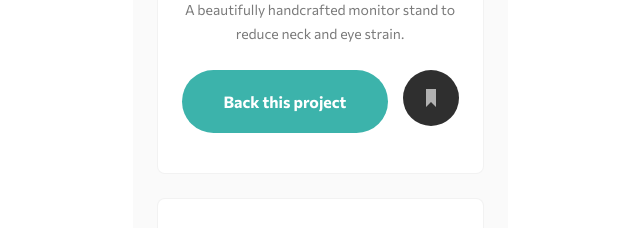
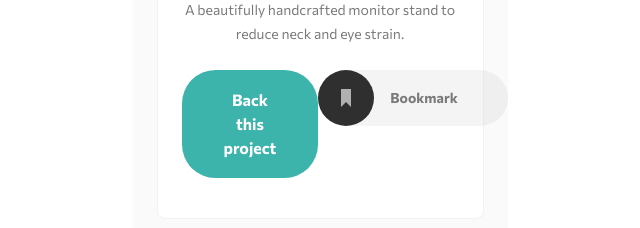
Before and after one commit to anetakasprzak/FM-crowdfunding-product-page-main-react, a React (Vite) app: page / in a window 1280 px wide. Shown: the part 365-593 px from the top of the page, without its empty margins (320-960 px from the left). Built offline with nearby package versions, Linux system fonts and the light colour scheme.

Commit message:
update bookmark structure and style

```diff
--- a/src/App.jsx
+++ b/src/App.jsx
@@ -25,7 +25,7 @@ const data = [
 ];
 
 export default function App() {
-  const [isBookmarked, setIsBookmarked] = useState(false);
+  const [isChecked, setIsChecked] = useState(false);
 
   return (
     <div className="wrapper">
@@ -52,15 +52,27 @@ export default function App() {
           </p>
           <div className="btns__box">
             <button className="btn btn__main">Back this project</button>
-            <div className="bookmark" onClick={() => setIsBookmarked(true)}>
-              <button className="btn__bookmark">
-                <img
-                  src="../public/images/icon-bookmark.svg"
-                  alt="bookmark icon"
-                  className="bookmark--icon"
+            <div className="checkbox-wrapper">
+              <label>
+                <input
+                  type="checkbox"
+                  checked={isChecked}
+                  onChange={() => setIsChecked((prev) => !prev)}
                 />
-              </button>
-              <span>{isBookmarked ? "Bookmarked" : "Bookmark"}</span>
+                <div className="label-container">
+                  <svg
+                    width="56"
+                    height="56"
+                    xmlns="http://www.w3.org/2000/svg"
+                  >
+                    <g fill="none" fillRule="evenodd">
+                      <circle cx="28" cy="28" r="28" />
+                      <path d="M23 19v18l5-5.058L33 37V19z" />
+                    </g>
+                  </svg>
+                  <p>{isChecked ? "Bookmarked" : "Bookmark"}</p>
+                </div>
+              </label>
             </div>
           </div>
         </div>
--- a/src/index.css
+++ b/src/index.css
@@ -116,15 +116,68 @@ video {
   padding: 1.8rem 4.2rem;
 }
 
-.bookmark span {
+.checkbox-wrapper {
+  transition: all 0.2s;
+}
+
+.checkbox-wrapper input[type="checkbox"] {
   display: none;
 }
 
-.btn__bookmark {
+.checkbox-wrapper label {
+  cursor: pointer;
+  display: inline-block;
+  width: 19rem;
+  height: 5.6rem;
+  background-color: rgba(47, 47, 47, 0.05);
+  border-radius: 33.5px;
+  display: flex;
+  align-items: center;
+  font-weight: 700;
+}
+
+.checkbox-wrapper label:hover {
+  color: #7a7a7a;
+}
+
+.checkbox-wrapper label svg circle {
+  fill: #2f2f2f;
+}
+
+.checkbox-wrapper label svg path {
+  fill: #b1b1b1;
+}
+
+.checkbox-wrapper label:hover svg circle {
+  fill: #707070;
+}
+
+.label-container {
+  display: flex;
+  gap: 1.6rem;
+  align-items: center;
+}
+
+.container svg {
+  fill: #2f2f2f;
+}
+
+.checkbox-wrapper label img {
   height: 5.6rem;
   width: 5.6rem;
-  border: none;
-  background-color: transparent;
+}
+
+.checkbox-wrapper:has(input:checked) label {
+  color: #147a73;
+  background-color: rgba(20, 122, 115, 0.05);
+}
+
+.checkbox-wrapper:has(input:checked) label svg circle {
+  fill: #147a73;
+}
+
+.checkbox-wrapper:has(input:checked) label svg path {
+  fill: #fff;
 }
 
 /***************** BOOKMARKED *****************/
```
